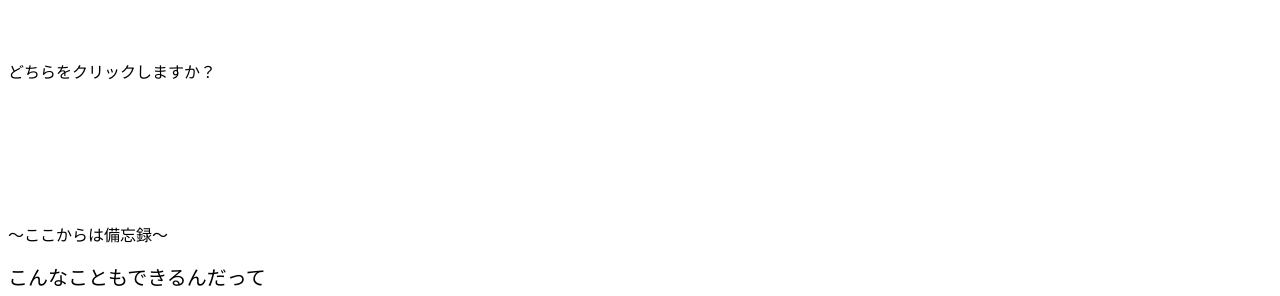
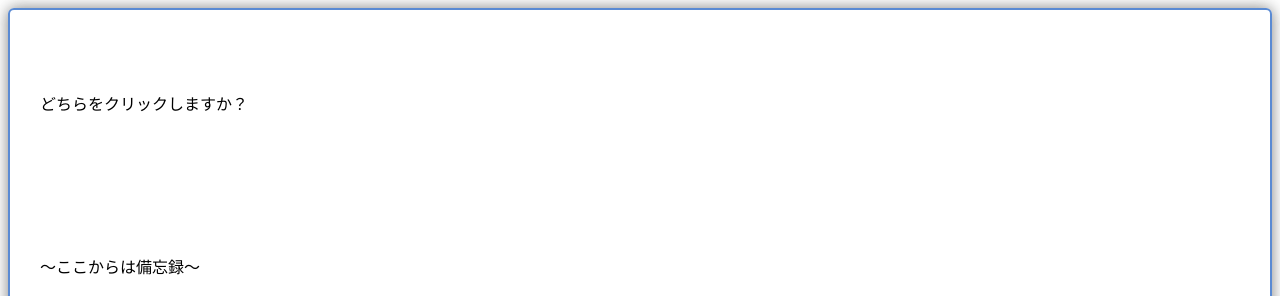
Before and after one commit to f21ba074/webclass_page_2022, a plain HTML site: page link_game/apple.html in a window 1280 px wide. Shown: the top 296 px of the page. Drawn offline with Linux system fonts and the light colour scheme.

Commit message:
Add files via upload

```diff
--- a/link_game/apple.html
+++ b/link_game/apple.html
@@ -4,7 +4,7 @@
     <meta charset="UTF-8">
     <meta http-equiv="X-UA-Compatible" content="IE=edge">
     <meta name="viewport" content="width=device-width, initial-scale=1.0">
-    <title>apple</title>
+    <title>stage2</title>
     <style>
         #strselect {
             color            : #ffffff;      /* 文字の色 */
@@ -28,9 +28,22 @@
             .sample1::selection {
             text-shadow : 5px  5px 5px red;
         }
+        .box {
+            box-shadow: 0px 0px 15px 0px rgba(98,98,98,0.8); /*影の指定*/
+            /*background:#eaffdf; 背景色の指定*/
+            border: #5a8ad3 2px solid; /*境界線の指定*/
+            border-radius: 6px; /*角丸の指定*/
+            padding: 30px;
+        }
+        .box a {
+            margin: 10;
+            padding: 30;
+        }
+
     </style>
 </head>
 <body>
+    <div class="box">
         <a id="strselect" href="不正解.html">こっちは不正解</a>
         <p>どちらをクリックしますか？</p>
         <a id="strselect" href="cat.html">こっちが正解</a>
@@ -42,5 +55,8 @@
         <p>～ここからは備忘録～</p>
         <span class="sample1">こんなこともできるんだって</span><br>
         <h1>>>(全選択)
+    </div>
+
 </body>
+
 </html>
```
Also changed, not shown: link_game/cat.html (+1 -1 lines), link_game/huton.html (+6 -1 lines). Lines whose indentation alone changed are shown as unchanged.
